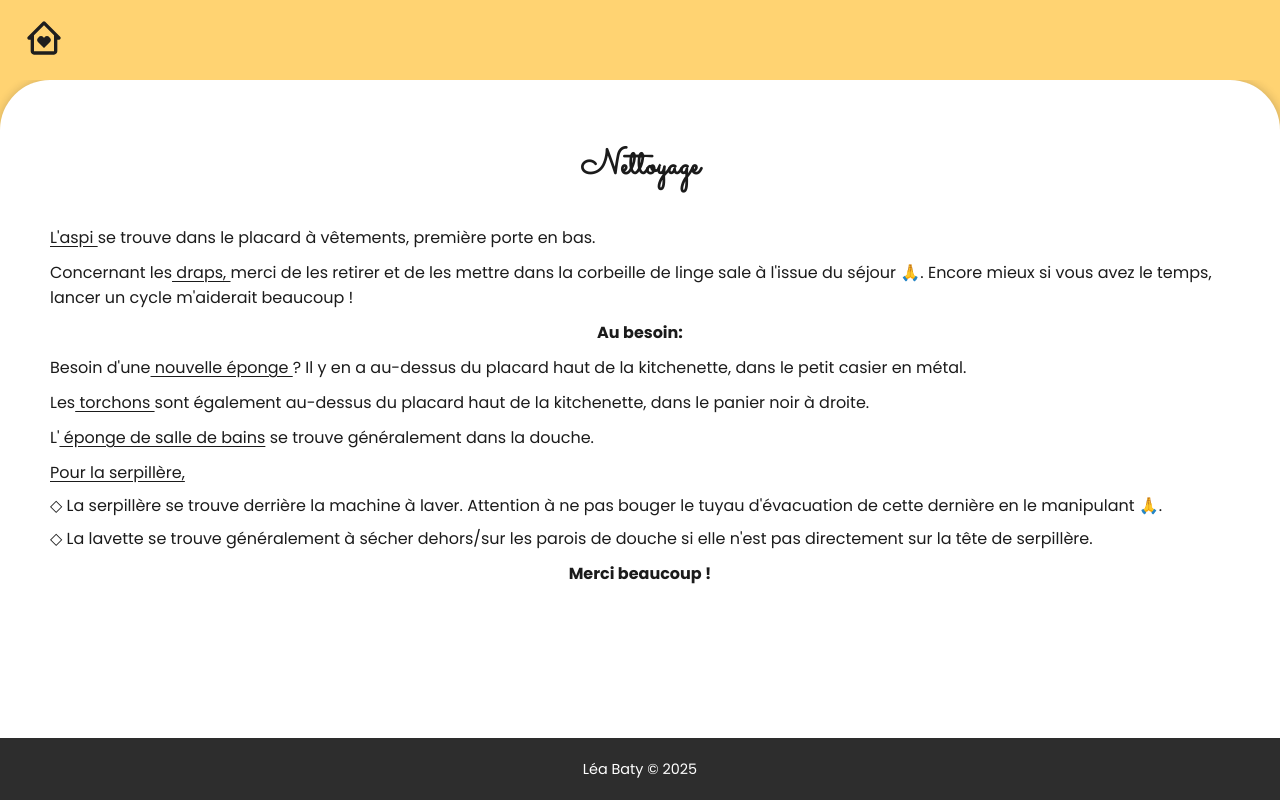
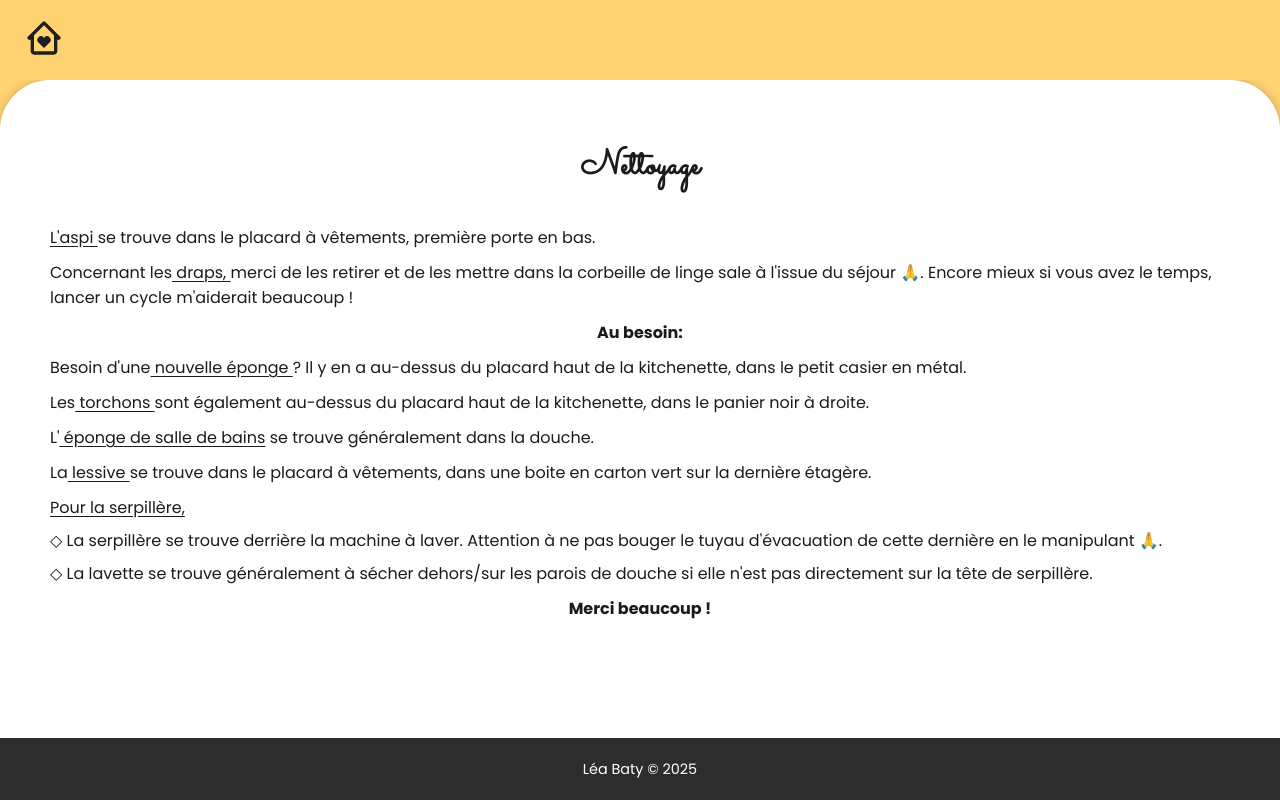
Before and after one commit to leabaty/welcome-guide, a React (Create React App) app: page /nettoyage in a window 1280 px wide. Built offline with nearby package versions, Linux system fonts and the light colour scheme.

Commit message:
Add lessive

```diff
--- a/src/components/pages/Nettoyage/Nettoyage.js
+++ b/src/components/pages/Nettoyage/Nettoyage.js
@@ -41,6 +41,12 @@ function Nettoyage() {
               dans la douche.
             </p>
 
+            <p className='text left'>
+              La
+              <span className='underlined'> lessive </span> se trouve dans le placard à vêtements,
+              dans une boite en carton vert sur la dernière étagère.
+            </p>
+
             <p className='text'>
               <ul>
                 <li className='underlined'>Pour la serpillère,</li>
```
